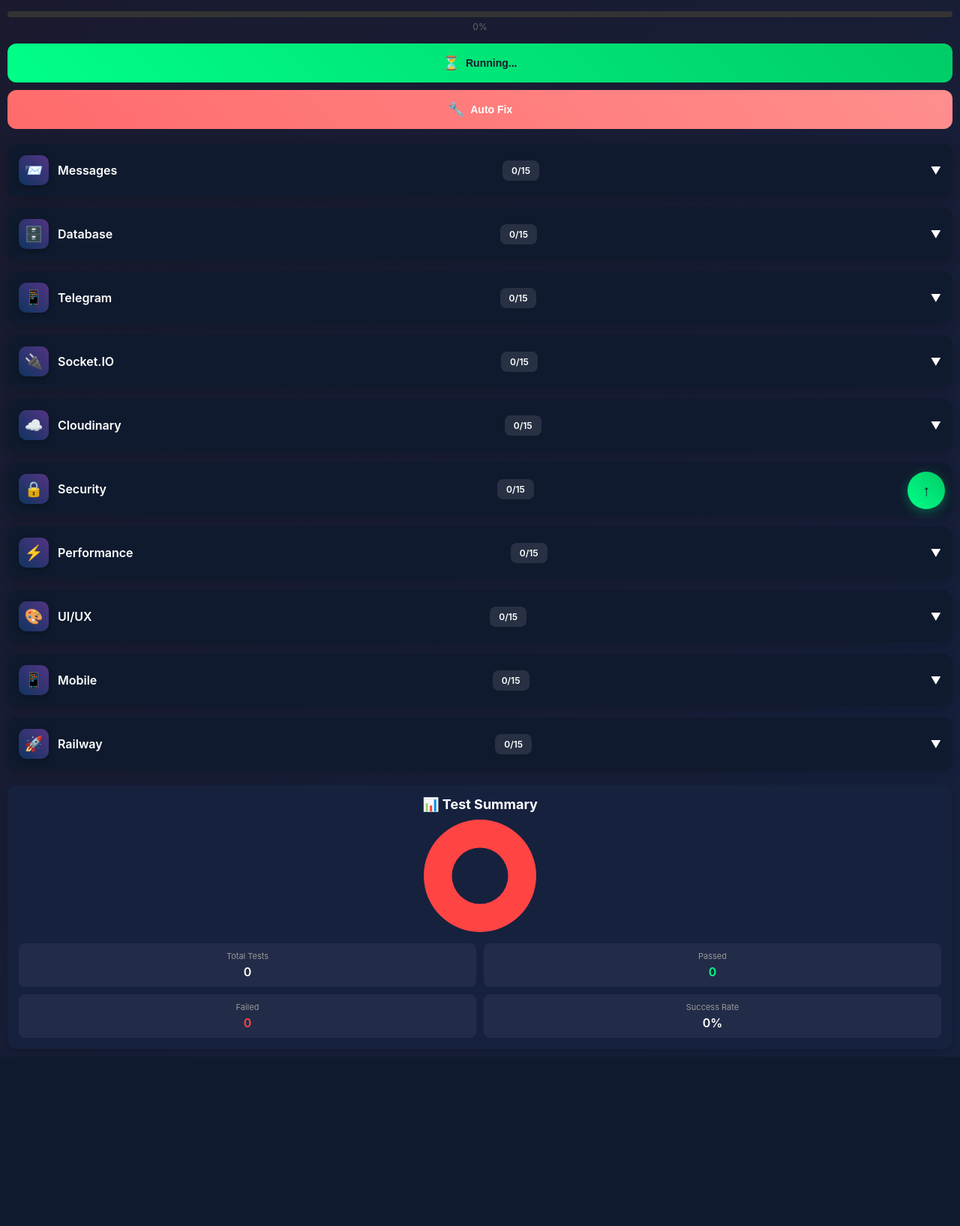
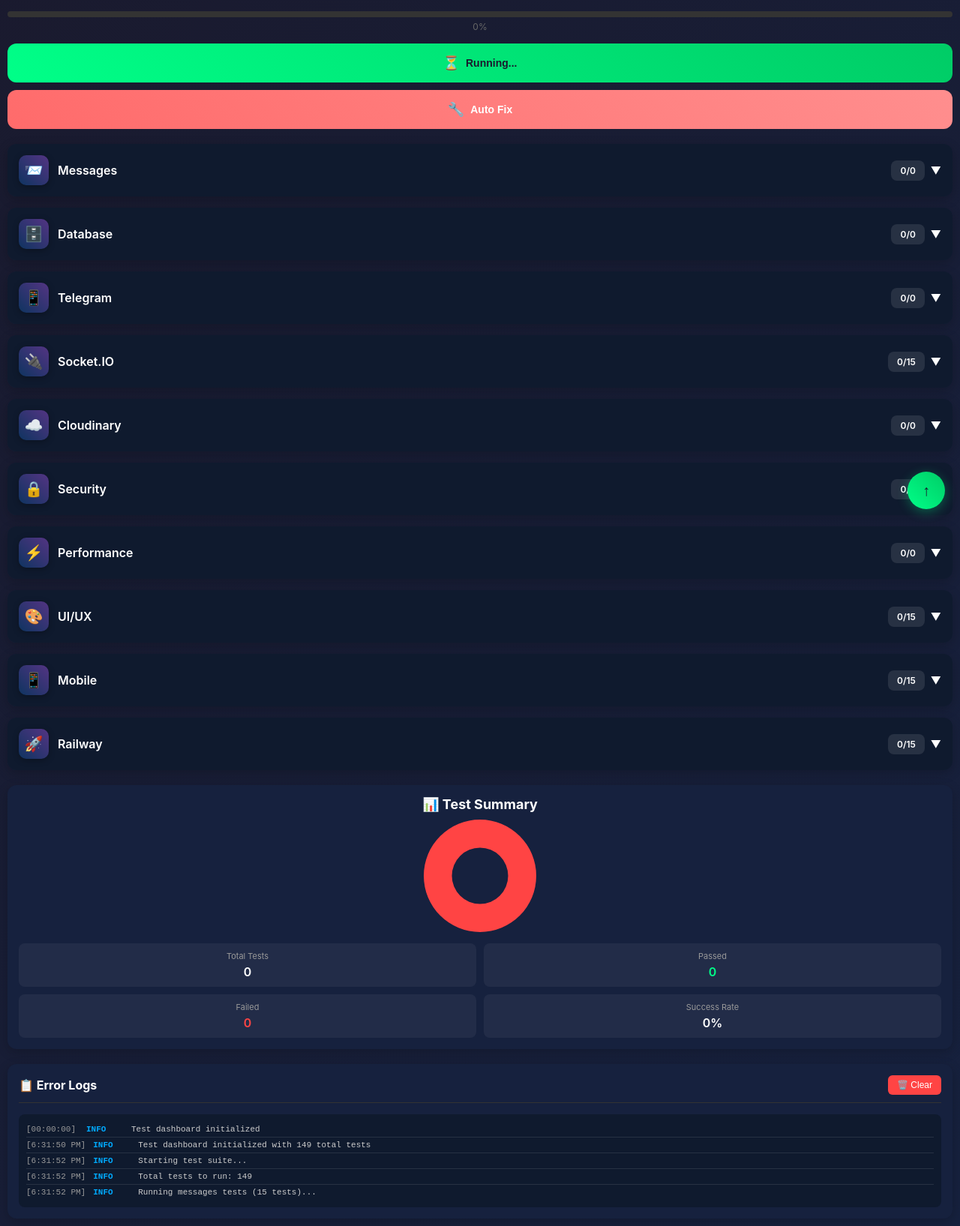
Before and after one commit to muhsinzengin/sohbet, a Flask app: page /test in a window 1280 px wide. Shown: the part 101-1736 px from the top of the page at 75% size. Before the commit the page ends 1510 px from the top, so only its background shows below. Run offline with Flask 3, Linux system fonts and the light colour scheme; some libraries are stand-ins or nearby versions.

Commit message:
Test dashboard improvements: fix test numbers layout, show real test counts, add error logs system

```diff
--- a/static/test.css
+++ b/static/test.css
@@ -538,6 +538,7 @@ canvas {
     display: flex;
     align-items: center;
     gap: 12px;
+    flex: 1;
 }
 
 .card-icon-box {
@@ -559,13 +560,18 @@ canvas {
     flex: 1;
 }
 
+.card-right {
+    display: flex;
+    align-items: center;
+    gap: 8px;
+}
+
 .card-score {
     background: rgba(255, 255, 255, 0.1);
     padding: 6px 12px;
     border-radius: 8px;
     font-size: 12px;
     font-weight: 600;
-    margin-right: 8px;
     flex-shrink: 0;
 }
 
@@ -896,22 +902,96 @@ canvas {
     transform: scale(0.95);
 }
 
-/* Print Styles */
-@media print {
-    body {
-        background: white !important;
-        color: black !important;
-    }
+/* Error Logs Section */
+.logs-section {
+    background: #16213e;
+    border-radius: 12px;
+    padding: 15px;
+    margin-top: 20px;
+    box-shadow: 0 4px 15px rgba(0, 0, 0, 0.2);
+}
 
-    .modal {
-        display: none !important;
-    }
+.logs-header {
+    display: flex;
+    justify-content: space-between;
+    align-items: center;
+    margin-bottom: 15px;
+    padding-bottom: 10px;
+    border-bottom: 1px solid #333;
+}
 
-    .test-btn, .repair-btn {
-        display: none !important;
-    }
+.logs-header h3 {
+    font-size: 16px;
+    margin: 0;
+    color: white;
+}
 
-    .fab-container {
-        display: none !important;
-    }
+.clear-logs-btn {
+    background: #ff4444;
+    color: white;
+    border: none;
+    padding: 6px 12px;
+    border-radius: 6px;
+    font-size: 12px;
+    cursor: pointer;
+    transition: all 0.3s ease;
 }
+
+.clear-logs-btn:hover {
+    background: #ff6666;
+}
+
+.logs-container {
+    max-height: 200px;
+    overflow-y: auto;
+    background: #0f1a2e;
+    border-radius: 8px;
+    padding: 10px;
+}
+
+.log-entry {
+    display: flex;
+    gap: 10px;
+    padding: 4px 0;
+    font-size: 11px;
+    font-family: 'Courier New', monospace;
+    border-bottom: 1px solid rgba(255, 255, 255, 0.1);
+}
+
+.log-entry:last-child {
+    border-bottom: none;
+}
+
+.log-time {
+    color: #999;
+    flex-shrink: 0;
+    min-width: 70px;
+}
+
+.log-level {
+    font-weight: 600;
+    flex-shrink: 0;
+    min-width: 50px;
+}
+
+.log-message {
+    color: #ccc;
+    flex: 1;
+    word-wrap: break-word;
+}
+
+.log-entry.info .log-level {
+    color: #00aaff;
+}
+
+.log-entry.warning .log-level {
+    color: #ffaa00;
+}
+
+.log-entry.error .log-level {
+    color: #ff4444;
+}
+
+.log-entry.success .log-level {
+    color: #00ff88;
+}
--- a/static/test.js
+++ b/static/test.js
@@ -14,9 +14,59 @@ let testResults = {
     total: 0
 };
 
+let testTotals = {
+    messages: 0,
+    database: 0,
+    telegram: 0,
+    socket: 0,
+    cloudinary: 0,
+    security: 0,
+    performance: 0,
+    ui: 0,
+    mobile: 0,
+    railway: 0,
+    total: 0
+};
+
 let isRunning = false;
 let currentTestIndex = 0;
-let totalTests = 150;
+let totalTests = 0;
+
+// Log system
+function addLog(level, message) {
+    const logsContainer = document.getElementById('logsContainer');
+    const logEntry = document.createElement('div');
+    logEntry.className = `log-entry ${level}`;
+
+    const now = new Date();
+    const time = now.toLocaleTimeString();
+
+    logEntry.innerHTML = `
+        <span class="log-time">[${time}]</span>
+        <span class="log-level">${level.toUpperCase()}</span>
+        <span class="log-message">${message}</span>
+    `;
+
+    logsContainer.appendChild(logEntry);
+    logsContainer.scrollTop = logsContainer.scrollHeight;
+
+    // Keep only last 50 logs
+    const logs = logsContainer.querySelectorAll('.log-entry');
+    if (logs.length > 50) {
+        logs[0].remove();
+    }
+}
+
+function clearLogs() {
+    const logsContainer = document.getElementById('logsContainer');
+    logsContainer.innerHTML = `
+        <div class="log-entry info">
+            <span class="log-time">[${new Date().toLocaleTimeString()}]</span>
+            <span class="log-level">INFO</span>
+            <span class="log-message">Logs cleared</span>
+        </div>
+    `;
+}
 
 // ============================================
 // REAL TEST FUNCTIONS (150 Tests)
@@ -1405,7 +1455,7 @@ const testCategories = {
         testDatabaseConnection, testDatabaseQuery, testDatabaseInsert, testDatabaseUpdate,
         testDatabaseDelete, testDatabaseIndexes, testDatabaseBackup, testDatabaseRestore,
         testDatabasePerformance, testDatabaseTransactions, testDatabaseConstraints,
-        testDatabaseTriggers, testDatabaseViews, testDatabaseReplication, testDatabaseConnection
+        testDatabaseTriggers, testDatabaseViews, testDatabaseReplication
     ],
     telegram: [
         testTelegramToken, testTelegramConnection, testTelegramSend, testTelegramReceive,
@@ -1487,6 +1537,23 @@ async function runAllTests() {
     runBtn.innerHTML = '<span class="btn-icon">⏳</span><span class="btn-text">Running...</span>';
     repairBtn.disabled = true;
 
+    addLog('info', 'Starting test suite...');
+
+    // Calculate total tests and update UI
+    totalTests = 0;
+    for (const [category, tests] of Object.entries(testCategories)) {
+        testTotals[category] = tests.length;
+        totalTests += tests.length;
+
+        // Update total display
+        const totalElement = document.getElementById(`${category}Total`);
+        if (totalElement) {
+            totalElement.textContent = tests.length;
+        }
+    }
+
+    addLog('info', `Total tests to run: ${totalTests}`);
+
     // Reset results
     testResults = {
         messages: 0, database: 0, telegram: 0, socket: 0, cloudinary: 0,
@@ -1494,15 +1561,17 @@ async function runAllTests() {
     };
 
     currentTestIndex = 0;
-    totalTests = 150;
 
     // Run tests for each category
     for (const [category, tests] of Object.entries(testCategories)) {
+        addLog('info', `Running ${category} tests (${tests.length} tests)...`);
         await runCategoryTests(category, tests);
     }
 
     // Update final results
     updateSummary();
+
+    addLog('success', `All tests completed! Total: ${testResults.total}/${totalTests}`);
 
     // Reset UI
     runBtn.innerHTML = '<span class="btn-icon">🚀</span><span class="btn-text">Run Tests</span>';
@@ -1541,9 +1610,11 @@ async function runCategoryTests(category, tests) {
                 testStatus.className = 'test-status pass';
                 testStatus.textContent = '✅';
                 passed++;
+                addLog('success', `${category}: ${test.name} - ${result.message}`);
             } else {
                 testStatus.className = 'test-status fail';
                 testStatus.textContent = '❌';
+                addLog('error', `${category}: ${test.name} - ${result.message}`);
             }
 
             // Add tooltip with result message
@@ -1552,6 +1623,7 @@ async function runCategoryTests(category, tests) {
             testStatus.className = 'test-status fail';
             testStatus.textContent = '❌';
             testItem.title = `Error: ${e.message}`;
+            addLog('error', `${category}: ${test.name} - Error: ${e.message}`);
         }
 
         // Update progress
@@ -1564,6 +1636,8 @@ async function runCategoryTests(category, tests) {
 
     testResults[category] = passed;
     scoreElement.textContent = passed;
+
+    addLog('info', `${category} tests completed: ${passed}/${tests.length} passed`);
 }
 
 function updateProgress() {
@@ -1831,12 +1905,29 @@ document.addEventListener('DOMContentLoaded', function() {
 
         socket.on('connect', () => {
             console.log('Socket connected');
+            addLog('success', 'Socket.IO connected');
         });
 
         socket.on('disconnect', () => {
             console.log('Socket disconnected');
+            addLog('warning', 'Socket.IO disconnected');
         });
     }
+
+    // Initialize test totals
+    totalTests = 0;
+    for (const [category, tests] of Object.entries(testCategories)) {
+        testTotals[category] = tests.length;
+        totalTests += tests.length;
+
+        // Update total display
+        const totalElement = document.getElementById(`${category}Total`);
+        if (totalElement) {
+            totalElement.textContent = tests.length;
+        }
+    }
+
+    addLog('info', `Test dashboard initialized with ${totalTests} total tests`);
 
     // Initialize chart
     updateChart();
--- a/templates/test.html
+++ b/templates/test.html
@@ -57,10 +57,12 @@
                     <div class="card-icon-box">📨</div>
                     <span class="card-name">Messages</span>
                 </div>
+                <div class="card-right">
                     <div class="card-score">
-                    <span id="msgScore">0</span>/15
+                        <span id="msgScore">0</span>/<span id="msgTotal">0</span>
                     </div>
                     <div class="card-toggle">▼</div>
+                </div>
             </div>
             <div class="card-content">
                 <div class="test-description">
@@ -77,10 +79,12 @@
                     <div class="card-icon-box">🗄️</div>
                     <span class="card-name">Database</span>
                 </div>
+                <div class="card-right">
                     <div class="card-score">
-                    <span id="dbScore">0</span>/15
+                        <span id="dbScore">0</span>/<span id="dbTotal">0</span>
                     </div>
                     <div class="card-toggle">▼</div>
+                </div>
             </div>
             <div class="card-content">
                 <div class="test-description">
@@ -97,10 +101,12 @@
                     <div class="card-icon-box">📱</div>
                     <span class="card-name">Telegram</span>
                 </div>
+                <div class="card-right">
                     <div class="card-score">
-                    <span id="tgScore">0</span>/15
+                        <span id="tgScore">0</span>/<span id="tgTotal">0</span>
                     </div>
                     <div class="card-toggle">▼</div>
+                </div>
             </div>
             <div class="card-content">
                 <div class="test-description">
@@ -117,10 +123,12 @@
                     <div class="card-icon-box">🔌</div>
                     <span class="card-name">Socket.IO</span>
                 </div>
+                <div class="card-right">
                     <div class="card-score">
-                    <span id="socketScore">0</span>/15
+                        <span id="socketScore">0</span>/<span id="socketTotal">0</span>
                     </div>
                     <div class="card-toggle">▼</div>
+                </div>
             </div>
             <div class="card-content">
                 <div class="test-description">
@@ -137,10 +145,12 @@
                     <div class="card-icon-box">☁️</div>
                     <span class="card-name">Cloudinary</span>
                 </div>
+                <div class="card-right">
                     <div class="card-score">
-                    <span id="cloudScore">0</span>/15
+                        <span id="cloudScore">0</span>/<span id="cloudTotal">0</span>
                     </div>
                     <div class="card-toggle">▼</div>
+                </div>
             </div>
             <div class="card-content">
                 <div class="test-description">
@@ -157,10 +167,12 @@
                     <div class="card-icon-box">🔒</div>
                     <span class="card-name">Security</span>
                 </div>
+                <div class="card-right">
                     <div class="card-score">
-                    <span id="secScore">0</span>/15
+                        <span id="secScore">0</span>/<span id="secTotal">0</span>
                     </div>
                     <div class="card-toggle">▼</div>
+                </div>
             </div>
             <div class="card-content">
                 <div class="test-description">
@@ -177,10 +189,12 @@
                     <div class="card-icon-box">⚡</div>
                     <span class="card-name">Performance</span>
                 </div>
+                <div class="card-right">
                     <div class="card-score">
-                    <span id="perfScore">0</span>/15
+                        <span id="perfScore">0</span>/<span id="perfTotal">0</span>
                     </div>
                     <div class="card-toggle">▼</div>
+                </div>
             </div>
             <div class="card-content">
                 <div class="test-description">
@@ -197,10 +211,12 @@
                     <div class="card-icon-box">🎨</div>
                     <span class="card-name">UI/UX</span>
                 </div>
+                <div class="card-right">
                     <div class="card-score">
-                    <span id="uiScore">0</span>/15
+                        <span id="uiScore">0</span>/<span id="uiTotal">0</span>
                     </div>
                     <div class="card-toggle">▼</div>
+                </div>
             </div>
             <div class="card-content">
                 <div class="test-description">
@@ -217,10 +233,12 @@
                     <div class="card-icon-box">📱</div>
                     <span class="card-name">Mobile</span>
                 </div>
+                <div class="card-right">
                     <div class="card-score">
-                    <span id="mobileScore">0</span>/15
+                        <span id="mobileScore">0</span>/<span id="mobileTotal">0</span>
                     </div>
                     <div class="card-toggle">▼</div>
+                </div>
             </div>
             <div class="card-content">
                 <div class="test-description">
@@ -237,10 +255,12 @@
                     <div class="card-icon-box">🚀</div>
                     <span class="card-name">Railway</span>
                 </div>
+                <div class="card-right">
                     <div class="card-score">
-                    <span id="railwayScore">0</span>/15
+                        <span id="railwayScore">0</span>/<span id="railwayTotal">0</span>
                     </div>
                     <div class="card-toggle">▼</div>
+                </div>
             </div>
             <div class="card-content">
                 <div class="test-description">
@@ -312,5 +332,20 @@
         </button>
     </div>
 
+    <!-- 📋 ERROR LOGS SECTION -->
+    <div class="logs-section">
+        <div class="logs-header">
+            <h3>📋 Error Logs</h3>
+            <button class="clear-logs-btn" onclick="clearLogs()">🗑️ Clear</button>
+        </div>
+        <div class="logs-container" id="logsContainer">
+            <div class="log-entry info">
+                <span class="log-time">[00:00:00]</span>
+                <span class="log-level">INFO</span>
+                <span class="log-message">Test dashboard initialized</span>
+            </div>
+        </div>
+    </div>
+
 </body>
 </html>
```
Lines whose indentation alone changed are shown as unchanged.
